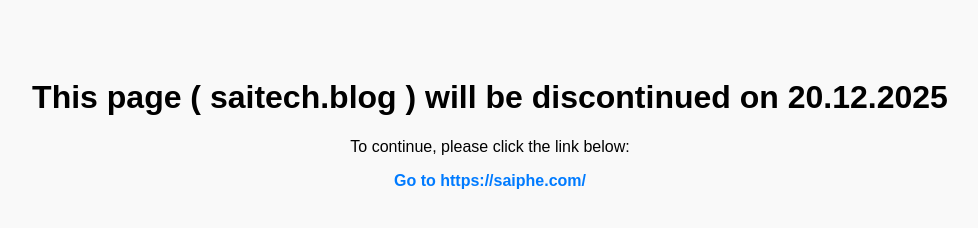
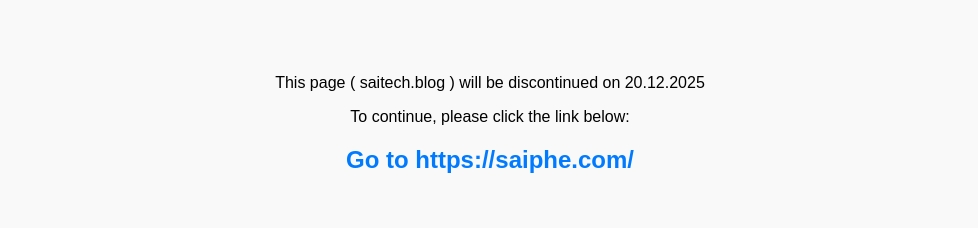
Before and after one commit to saipheblue/redirect-blog, a plain HTML site: page index.html in a window 1280 px wide. Shown: the whole page, without its empty margins (150-1128 px from the left). Drawn offline with Linux system fonts and the light colour scheme.

Commit message:
Update index.html

```diff
--- a/index.html
+++ b/index.html
@@ -21,8 +21,8 @@
     </style>
   </head>
   <body>
-    <h1>This page ( saitech.blog ) will be discontinued on 20.12.2025</h1>
+    <p>This page ( saitech.blog ) will be discontinued on 20.12.2025</p>
     <p>To continue, please click the link below:</p>
-    <p><a href="https://saiphe.com/">Go to https://saiphe.com/</a></p>
+    <h2><a href="https://saiphe.com/">Go to https://saiphe.com/</a></h2>
   </body>
 </html>
```
